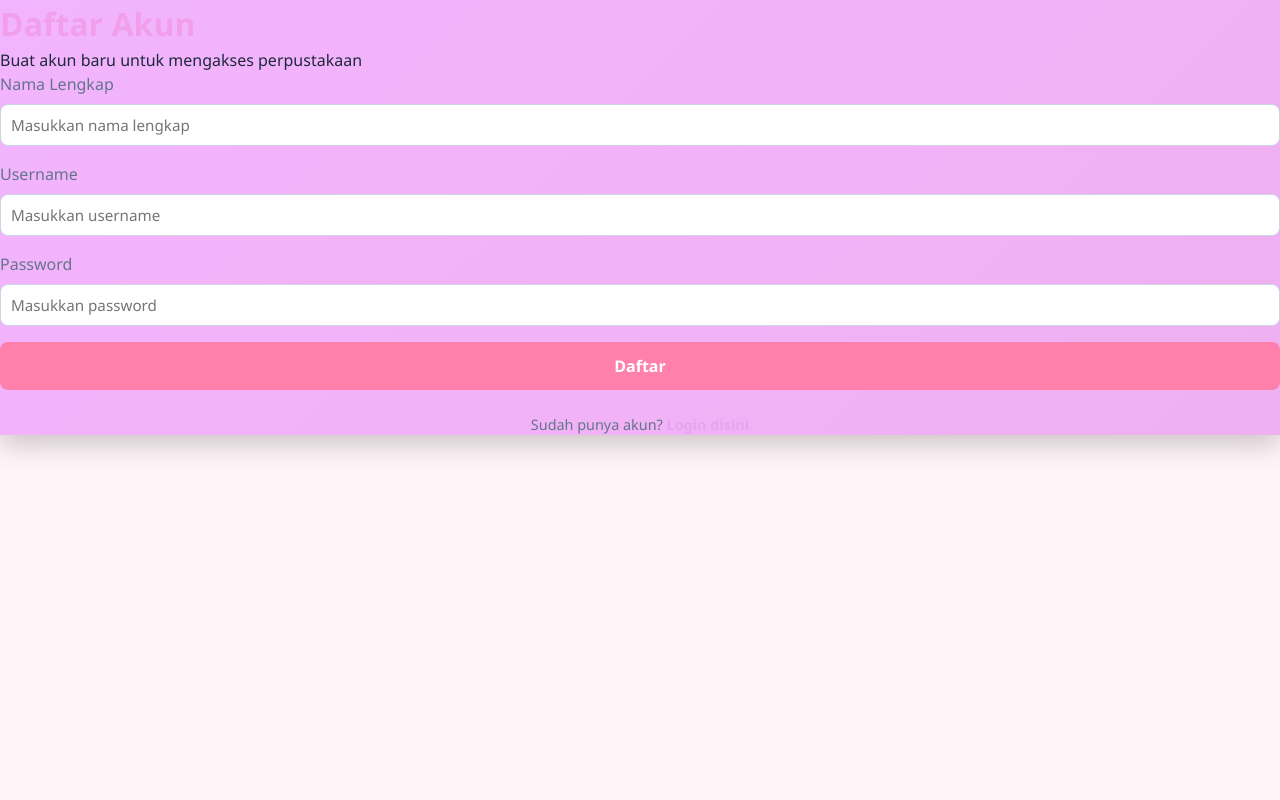
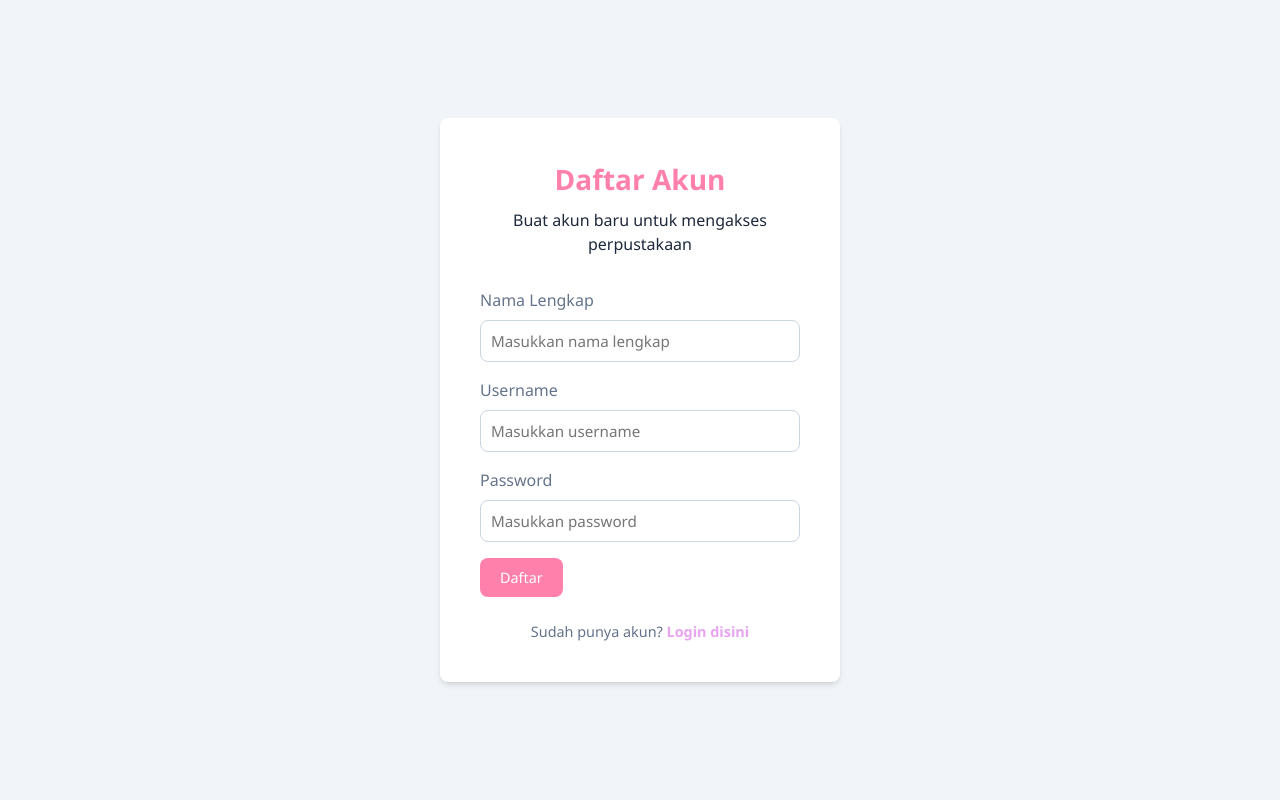
Before and after one commit to zhera2408/zhera-ukk, a PHP site: page /register.php in a window 1280 px wide. Run offline with PHP 8.4, Linux system fonts and the light colour scheme.

Commit message:
fix design

```diff
--- a/assets/css/style.css
+++ b/assets/css/style.css
@@ -272,6 +272,54 @@ th {
     color: #991b1b;
 }
 
+/* Auth Pages */
+.auth-container {
+    display: flex;
+    justify-content: center;
+    align-items: center;
+    min-height: 100vh;
+    background-color: #f1f5f9;
+}
+
+.auth-card {
+    background: white;
+    padding: 2.5rem;
+    border-radius: var(--border-radius);
+    box-shadow: var(--shadow-md);
+    width: 100%;
+    max-width: 400px;
+}
+
+.auth-header {
+    text-align: center;
+    margin-bottom: 2rem;
+}
+
+.auth-header h1 {
+    color: var(--primary-color);
+    font-size: 1.75rem;
+    margin-bottom: 0.5rem;
+}
+
+.alert {
+    padding: 1rem;
+    border-radius: var(--border-radius);
+    margin-bottom: 1rem;
+    font-size: 0.9rem;
+}
+
+.alert-error {
+    background-color: #fef2f2;
+    color: #b91c1c;
+    border: 1px solid #fecaca;
+}
+
+.alert-success {
+    background-color: #f0fdf4;
+    color: #15803d;
+    border: 1px solid #bbf7d0;
+}
+
 /* Responsive */
 @media (max-width: 768px) {
     .sidebar {
--- a/register.php
+++ b/register.php
@@ -45,39 +45,6 @@ if ($_SERVER['REQUEST_METHOD'] == 'POST') {
     <meta name="viewport" content="width=device-width, initial-scale=1.0">
     <title>Register - Perpustakaan Digital</title>
     <link rel="stylesheet" href="<?= base_url('assets/css/style.css'); ?>">
-    <link href="https://fonts.googleapis.com/css2?family=Inter:wght@400;500;600;700&display=swap" rel="stylesheet">
-    <style>
-        body {
-            font-family: 'Inter', sans-serif;
-        }
-        .auth-container {
-            background: linear-gradient(135deg, #f3b4ffff 0%, #efb0f1ff 100%);
-        }
-        .auth-card {
-            border: none;
-            box-shadow: 0 10px 25px rgba(0,0,0,0.2);
-            animation: fadeIn 0.5s ease-out;
-        }
-        .auth-header h1 {
-            color: #f19febff;
-            font-weight: 800;
-        }
-        .btn-primary {
-            width: 100%;
-            padding: 0.8rem;
-            font-size: 1rem;
-            font-weight: 600;
-            transition: transform 0.2s, box-shadow 0.2s;
-        }
-        .btn-primary:hover {
-            transform: translateY(-2px);
-            box-shadow: 0 4px 6px -1px rgba(226, 165, 238, 0.2);
-        }
-        @keyframes fadeIn {
-            from { opacity: 0; transform: translateY(-20px); }
-            to { opacity: 1; transform: translateY(0); }
-        }
-    </style>
 </head>
 <body>
     <div class="auth-container">
```
Also changed, not shown: login.php (+0 -37 lines), README.md.
